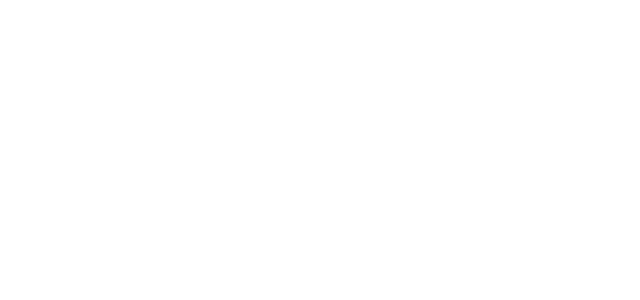
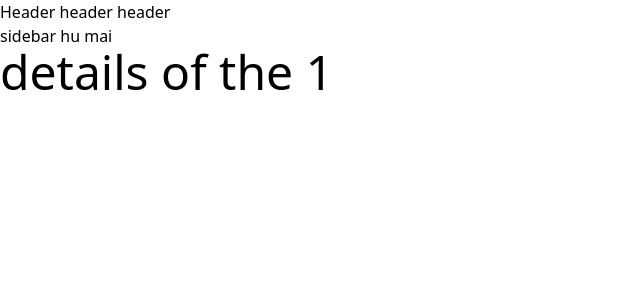
Before and after one commit to VaibhavRawat-325/E-CommerceWebsite, a React (Vite) app: page /products/1/details in a window 1280 px wide. Before the commit this address had no page. Shown: the top 300 px of the page, without its empty margins (0-640 px from the left). Built offline with nearby package versions, Linux system fonts and the light colour scheme.

Commit message:
added Header.jsx, MainLayout.jsx, NotFound.jsx, Sidebar.jsx and modified App.jsx and Product.jsx

```diff
--- a/src/App.jsx
+++ b/src/App.jsx
@@ -6,16 +6,23 @@
 import Products from "./components/Products";
 import Contact from "./components/Contact";
 import Cart from "./components/Cart";
+import NotFound from "./components/NotFound";
+import MainLayout from "./components/MainLayout";
 
 function App() {
   return (
     <Routes>
       <Route path="/" element={<Home />} />
-      <Route path="/about" element={<AboutMe />} />
-      <Route path="/products" element={<Products />} />
-      <Route path="/product/:id" element={<Product />} />
-      <Route path="/contact" element={<Contact />} />
-      <Route path="/cart" element={<Cart />} />
+
+      <Route path="/" element={<MainLayout />}>
+        <Route path="about" element={<AboutMe />} />
+        <Route path="products" element={<Products />} />
+        <Route path="products/:product_id/details" element={<Product />} />
+        <Route path="contact" element={<Contact />} />
+        <Route path="cart" element={<Cart />} />
+      </Route>
+
+      <Route path="*" element={<NotFound />} />
     </Routes>
   );
 }
--- /dev/null
+++ b/src/components/Header.jsx
@@ -0,0 +1,7 @@
+import React from "react";
+
+const Header = () => {
+  return <div>Header header header</div>;
+};
+
+export default Header;
--- /dev/null
+++ b/src/components/MainLayout.jsx
@@ -0,0 +1,16 @@
+import React from "react";
+import { Outlet } from "react-router-dom";
+import Header from "./Header";
+import Sidebar from "./Sidebar";
+
+const MainLayout = () => {
+  return (
+    <div>
+      <Header />
+      <Sidebar />
+      <Outlet />
+    </div>
+  );
+};
+
+export default MainLayout;
--- /dev/null
+++ b/src/components/NotFound.jsx
@@ -0,0 +1,7 @@
+import React from "react";
+
+const NotFound = () => {
+  return <div>nahi mila bhyi nahi mila</div>;
+};
+
+export default NotFound;
--- a/src/components/Product.jsx
+++ b/src/components/Product.jsx
@@ -1,7 +1,9 @@
 import React from "react";
+import { useParams } from "react-router-dom";
 
-const Product = () => {
-  return <div>product details</div>;
-};
+function Product() {
+  const data = useParams();
+  return <div className="text-5xl">details of the {data.product_id}</div>;
+}
 
 export default Product;
--- /dev/null
+++ b/src/components/Sidebar.jsx
@@ -0,0 +1,7 @@
+import React from "react";
+
+const Sidebar = () => {
+  return <div>sidebar hu mai</div>;
+};
+
+export default Sidebar;
```
